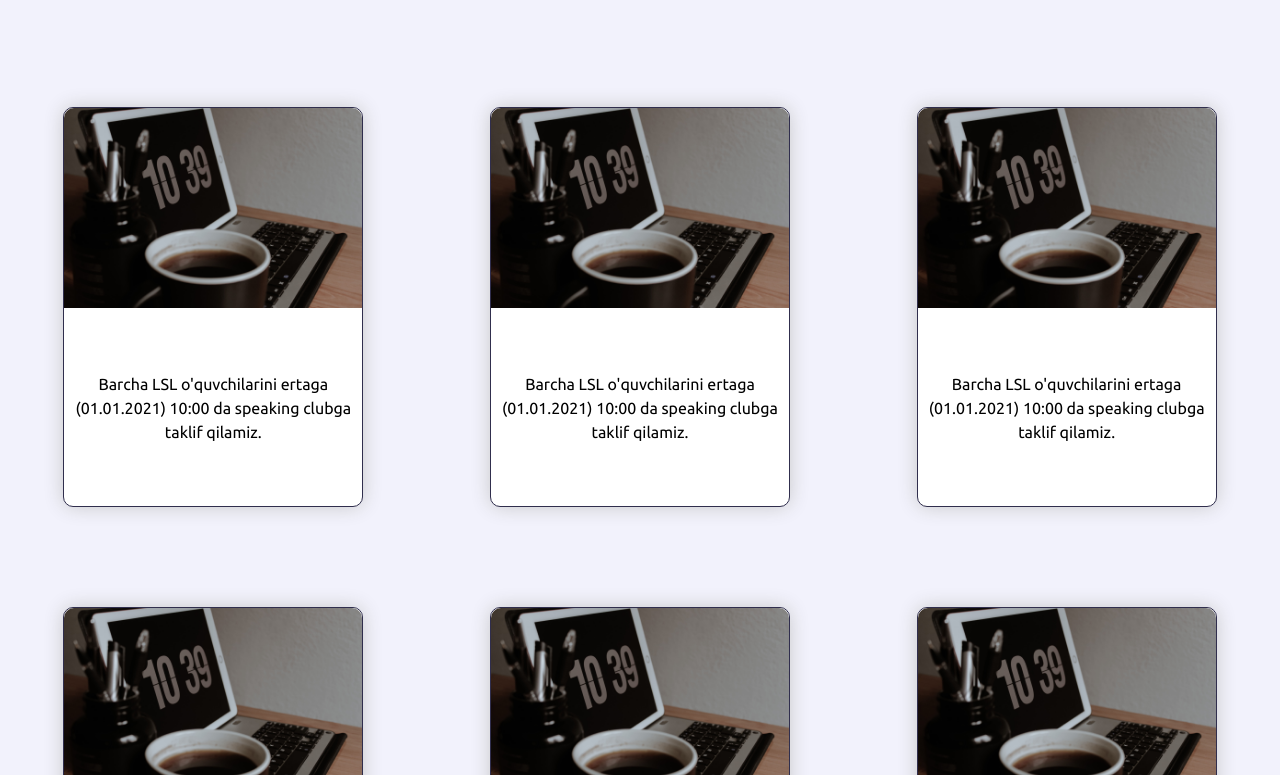
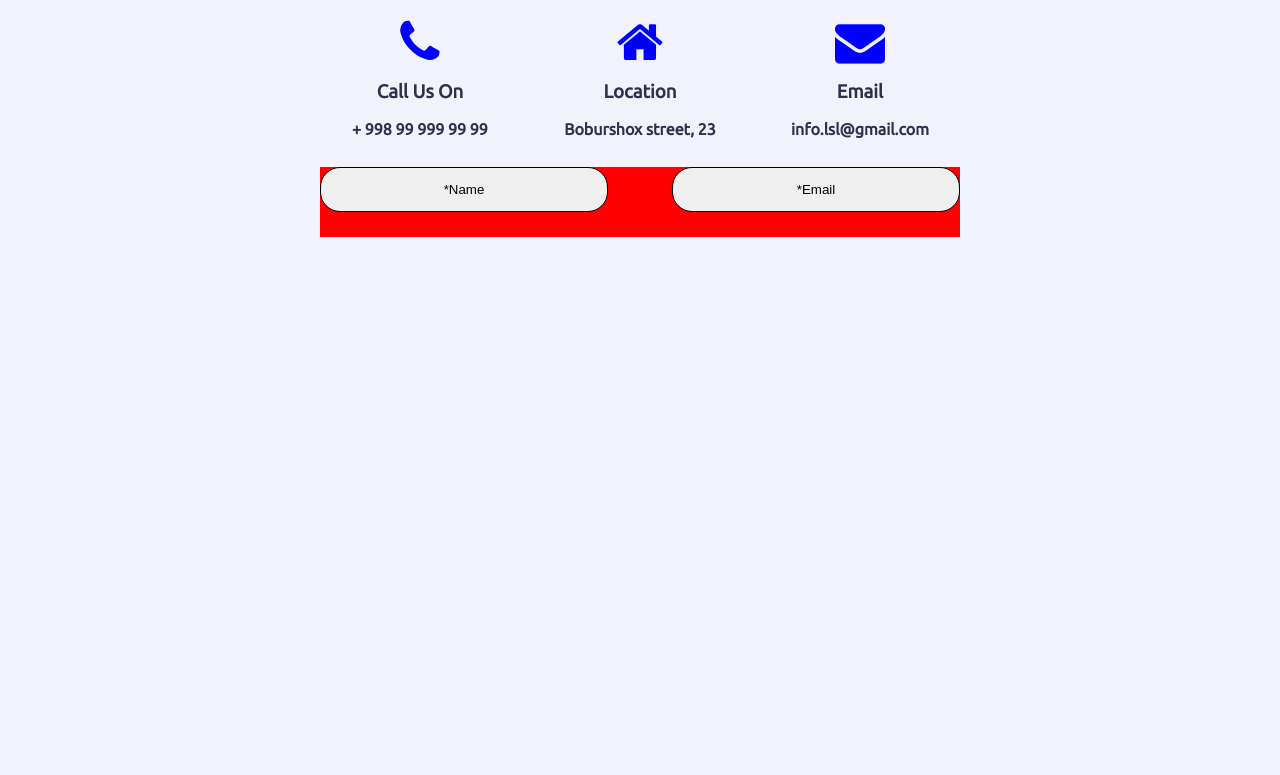
Before and after one commit to umar-ism/lsl, a plain HTML site: page index.html in a window 1280 px wide. Shown: the part 133-908 px from the top of the page. After the commit the page ends 800 px from the top, so only its background shows below. Drawn offline with Linux system fonts and the light colour scheme.

Commit message:
add contact section

```diff
--- /dev/null
+++ b/css/contact.css
@@ -0,0 +1,69 @@
+.contact-links{
+    width: 100%;
+    height: 150px;
+    display: flex;
+    justify-content: center;
+}
+.contact-links-wrapper{
+    width: 50%;
+    height: 150px;
+    display: flex;
+    justify-content: center;
+    justify-content: space-between;
+}
+.container-links{
+    width: 200px;
+    height: 150px;
+    display: flex;
+    flex-direction: column;
+}
+.contact-icon{
+    width: 100%;
+    height: 50px;
+    display: flex;
+    justify-content: center;
+    align-items: center;
+}
+.contact-icon i{
+    font-size: 50px;
+    color: blue;
+}
+.contact-text{
+    width: 100%;
+    height: 50px;
+    display: flex;
+    justify-content: center;
+    align-items: center;
+    color: #302e4d;
+}
+.contact-about{
+    width: 100%;
+    height: 50px;
+    display: flex;
+    justify-content: center;
+    color: #302e4d;
+}
+.contact-filling{
+    width: 100%;
+    height: 300px;
+    display: flex;
+    justify-content: center;
+}
+.contact-center{
+    width: 50%;
+    height: 300px;
+    display: flex;
+}
+.name-email{
+    width: 100%;
+    height: 70px;
+    background-color: red;
+    display: flex;
+    justify-content: space-between;
+}
+.name-email button{
+    width: 45%;
+    height: 45px;
+    border-radius: 20px;
+    border: 1px solid ;
+}
--- a/index.html
+++ b/index.html
@@ -6,6 +6,7 @@
         <link rel="stylesheet" href="./css/home.css">
         <link rel="stylesheet" href="./css/timetable.css">
         <link rel="stylesheet" href="./css/blog.css">
+        <link rel="stylesheet" href="./css/contact.css">
         <link href="https://fonts.googleapis.com/css2?family=Ubuntu:wght@300;400&display=swap" rel="stylesheet">
     </head>
     <body>
@@ -183,7 +184,7 @@
                 </div>
             </div>
         </div>
-        <div class="blog">
+        <div class="blog hidden">
             <div class="about-us padd-15">
                 <h2>Blogs</h2>
                 <div class="rows">
@@ -247,5 +248,59 @@
                 </div>
             </div>
         </div>
+        <div class="contact">
+            <div class="about-us padd-15">
+                <h2>Contact Us</h2>
+                <div class="rows">
+                    <div class="row1"></div>
+                    <div class="row2"></div>
+                </div>
+            </div>
+            <div class="contact-links">
+                <div class="contact-links-wrapper">
+                    <div class="container-links">
+                        <div class="contact-icon">
+                            <i class="fa fa-phone"></i>
+                        </div>
+                        <div class="contact-text">
+                            <h3>Call Us On</h3>
+                        </div>
+                        <div class="contact-about">
+                            <h4>+ 998 99 999 99 99</h4>
+                        </div>
+                    </div>
+                    <div class="container-links">
+                        <div class="contact-icon">
+                            <i class="fa fa-home"></i>
+                        </div>
+                        <div class="contact-text">
+                            <h3>Location</h3>
+                        </div>
+                        <div class="contact-about">
+                            <h4>Boburshox street, 23</h4>
+                        </div>
+                    </div>
+                    <div class="container-links">
+                        <div class="contact-icon">
+                            <i class="fa fa-envelope"></i>
+                        </div>
+                        <div class="contact-text">
+                            <h3>Email</h3>
+                        </div>
+                        <div class="contact-about">
+                            <h4>info.lsl@gmail.com</h4>
+                        </div>
+                    </div>
+                </div>
+            </div>
+            <div class="contact-filling">
+                <div class="contact-center">
+                    <div class="name-email">
+                        <button>*Name</button>
+                        <button>*Email</button>
+                    </div>
+                </div>
+            </div>
+        </div>
     </body>
 </html>
```
